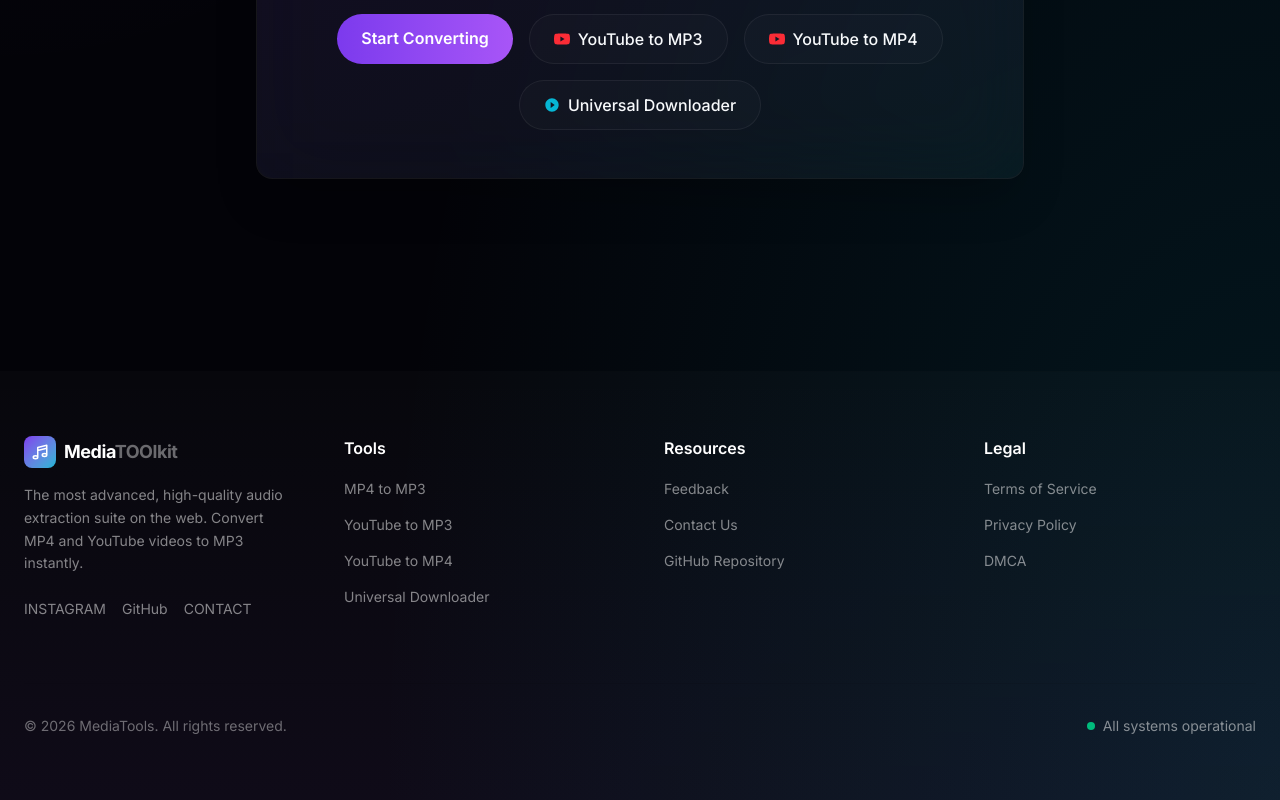
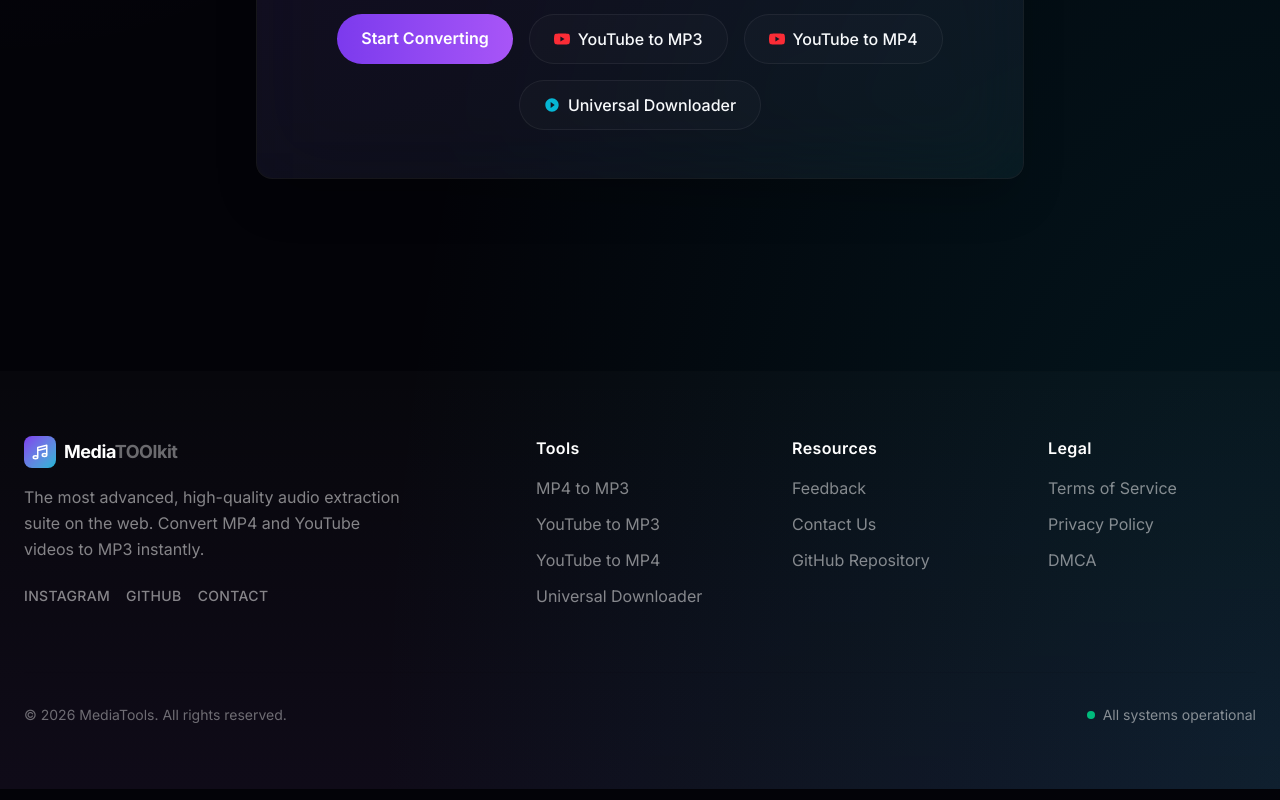
Before and after one commit to arman-somani/mediatools, a Next.js app in the folder frontend/: page / in a window 1280 px wide. Shown: the part 1645-2445 px from the top of the page. Built offline with nearby package versions, Linux system fonts and the light colour scheme; no server answers.

Commit message:
Auto-sync updates

```diff
--- a/frontend/src/components/Footer.tsx
+++ b/frontend/src/components/Footer.tsx
@@ -4,17 +4,17 @@ import Link from 'next/link';
 
 export default function Footer() {
   return (
-    <footer className="relative border-t border-black/[0.07] mt-24 transition-colors duration-300"
+    <footer className="relative border-t border-black/[0.07] mt-16 md:mt-24 transition-colors duration-300"
       style={{ background: 'var(--card-bg)' }}
     >
       <div className="absolute inset-0 bg-gradient-to-t from-brand-purple/5 to-transparent pointer-events-none" />
 
-      <div className="max-w-7xl mx-auto px-6 py-16 relative z-10">
-        <div className="grid grid-cols-1 md:grid-cols-4 gap-12 mb-16">
+      <div className="max-w-7xl mx-auto px-5 sm:px-6 py-12 md:py-16 relative z-10">
+        <div className="grid grid-cols-2 sm:grid-cols-3 md:grid-cols-5 gap-10 md:gap-12 mb-12 md:mb-16">
 
           {/* Logo & About */}
-          <div className="md:col-span-1">
-            <Link href="/dashboard" className="flex items-center gap-2 mb-4 group">
+          <div className="col-span-2 sm:col-span-3 md:col-span-2">
+            <Link href="/dashboard" className="flex items-center gap-2 mb-4 group w-fit">
               <div className="w-8 h-8 rounded-lg bg-gradient-to-br from-brand-violet to-brand-cyan flex items-center justify-center text-white flex-shrink-0">
                 <svg width="18" height="18" fill="none" stroke="currentColor" strokeWidth="2" viewBox="0 0 24 24">
                   <path strokeLinecap="round" strokeLinejoin="round" d="M9 19V6l12-3v13M9 19c0 1.105-1.343 2-3 2s-3-.895-3-2 1.343-2 3-2 3 .895 3 2zm12-3c0 1.105-1.343 2-3 2s-3-.895-3-2 1.343-2 3-2 3 .895 3 2zM9 10l12-3" />
@@ -25,45 +25,45 @@ export default function Footer() {
               </span>
             </Link>
 
-            <p className="text-white/50 text-sm leading-relaxed mb-6">
+            <p className="text-white/50 text-sm md:text-base leading-relaxed mb-6 max-w-sm">
               The most advanced, high-quality audio extraction suite on the web.
               Convert MP4 and YouTube videos to MP3 instantly.
             </p>
 
-            <div className="flex items-center gap-4 text-white/50">
-              <a href="https://instagram.com/arman_somani" target="_blank" rel="noopener noreferrer" className="hover:text-brand-purple transition-colors text-sm">
+            <div className="flex items-center gap-4 text-white/50 flex-wrap">
+              <a href="https://instagram.com/arman_somani" target="_blank" rel="noopener noreferrer" className="hover:text-brand-purple transition-colors text-xs md:text-sm font-medium tracking-wide">
                 INSTAGRAM
               </a>
-              <a href="https://github.com/arman-somani/MEDIATOOLS" target="_blank" rel="noopener noreferrer" className="hover:text-brand-purple transition-colors text-sm">
-                GitHub
+              <a href="https://github.com/arman-somani/MEDIATOOLS" target="_blank" rel="noopener noreferrer" className="hover:text-brand-purple transition-colors text-xs md:text-sm font-medium tracking-wide">
+                GITHUB
               </a>
-              <Link href="/contact" className="hover:text-brand-purple transition-colors text-sm">
+              <Link href="/contact" className="hover:text-brand-purple transition-colors text-xs md:text-sm font-medium tracking-wide">
                 CONTACT
               </Link>
             </div>
           </div>
 
           {/* Tools */}
-          <div>
-            <h4 className="font-semibold text-white mb-4">Tools</h4>
+          <div className="col-span-1">
+            <h4 className="font-semibold text-white mb-4 text-sm md:text-base tracking-wide">Tools</h4>
             <ul className="space-y-3">
               <li>
-                <Link href="/converter" className="text-white/50 hover:text-white transition-colors text-sm">
+                <Link href="/converter" className="text-white/50 hover:text-white transition-colors text-sm md:text-base">
                   MP4 to MP3
                 </Link>
               </li>
               <li>
-                <Link href="/youtube" className="text-white/50 hover:text-white transition-colors text-sm">
+                <Link href="/youtube" className="text-white/50 hover:text-white transition-colors text-sm md:text-base">
                   YouTube to MP3
                 </Link>
               </li>
               <li>
-                <Link href="/yt-video" className="text-white/50 hover:text-white transition-colors text-sm">
+                <Link href="/yt-video" className="text-white/50 hover:text-white transition-colors text-sm md:text-base">
                   YouTube to MP4
                 </Link>
               </li>
               <li>
-                <Link href="/universal" className="text-white/50 hover:text-white transition-colors text-sm">
+                <Link href="/universal" className="text-white/50 hover:text-white transition-colors text-sm md:text-base">
                   Universal Downloader
                 </Link>
               </li>
@@ -71,21 +71,21 @@ export default function Footer() {
           </div>
 
           {/* Resources */}
-          <div>
-            <h4 className="font-semibold text-white mb-4">Resources</h4>
+          <div className="col-span-1">
+            <h4 className="font-semibold text-white mb-4 text-sm md:text-base tracking-wide">Resources</h4>
             <ul className="space-y-3">
               <li>
-                <Link href="/feedback" className="text-white/50 hover:text-white transition-colors text-sm">
+                <Link href="/feedback" className="text-white/50 hover:text-white transition-colors text-sm md:text-base">
                   Feedback
                 </Link>
               </li>
               <li>
-                <Link href="/contact" className="text-white/50 hover:text-white transition-colors text-sm">
+                <Link href="/contact" className="text-white/50 hover:text-white transition-colors text-sm md:text-base">
                   Contact Us
                 </Link>
               </li>
               <li>
-                <a href="https://github.com/arman-somani/MEDIATOOLS" target="_blank" rel="noopener noreferrer" className="text-white/50 hover:text-white transition-colors text-sm">
+                <a href="https://github.com/arman-somani/MEDIATOOLS" target="_blank" rel="noopener noreferrer" className="text-white/50 hover:text-white transition-colors text-sm md:text-base">
                   GitHub Repository
                 </a>
               </li>
@@ -93,21 +93,21 @@ export default function Footer() {
           </div>
 
           {/* Legal */}
-          <div>
-            <h4 className="font-semibold text-white mb-4">Legal</h4>
+          <div className="col-span-1 sm:col-span-1">
+            <h4 className="font-semibold text-white mb-4 text-sm md:text-base tracking-wide">Legal</h4>
             <ul className="space-y-3">
               <li>
-                <Link href="/terms" className="text-white/50 hover:text-white transition-colors text-sm">
+                <Link href="/terms" className="text-white/50 hover:text-white transition-colors text-sm md:text-base">
                   Terms of Service
                 </Link>
               </li>
               <li>
-                <Link href="/privacy" className="text-white/50 hover:text-white transition-colors text-sm">
+                <Link href="/privacy" className="text-white/50 hover:text-white transition-colors text-sm md:text-base">
                   Privacy Policy
                 </Link>
               </li>
               <li>
-                <Link href="/dmca" className="text-white/50 hover:text-white transition-colors text-sm">
+                <Link href="/dmca" className="text-white/50 hover:text-white transition-colors text-sm md:text-base">
                   DMCA
                 </Link>
               </li>
@@ -116,13 +116,13 @@ export default function Footer() {
         </div>
 
         {/* Bottom Footer */}
-        <div className="pt-8 border-t border-black/[0.07] flex flex-col md:flex-row items-center justify-between gap-4">
-          <p className="text-white/40 text-sm">
+        <div className="pt-8 border-t border-black/[0.07] flex flex-col sm:flex-row items-center justify-between gap-6 text-center sm:text-left">
+          <p className="text-white/40 text-xs md:text-sm">
             © {new Date().getFullYear()} MediaTools. All rights reserved.
           </p>
-          <div className="flex items-center gap-2">
+          <div className="flex items-center gap-2 justify-center">
             <div className="w-2 h-2 rounded-full bg-emerald-500 animate-pulse" />
-            <span className="text-white/50 text-sm">
+            <span className="text-white/50 text-xs md:text-sm">
               All systems operational
             </span>
           </div>
```
